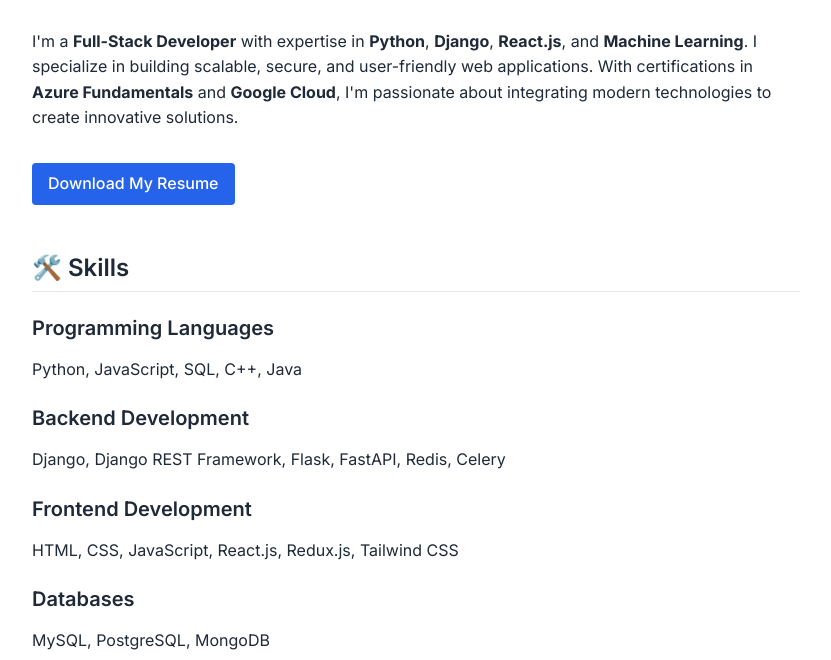
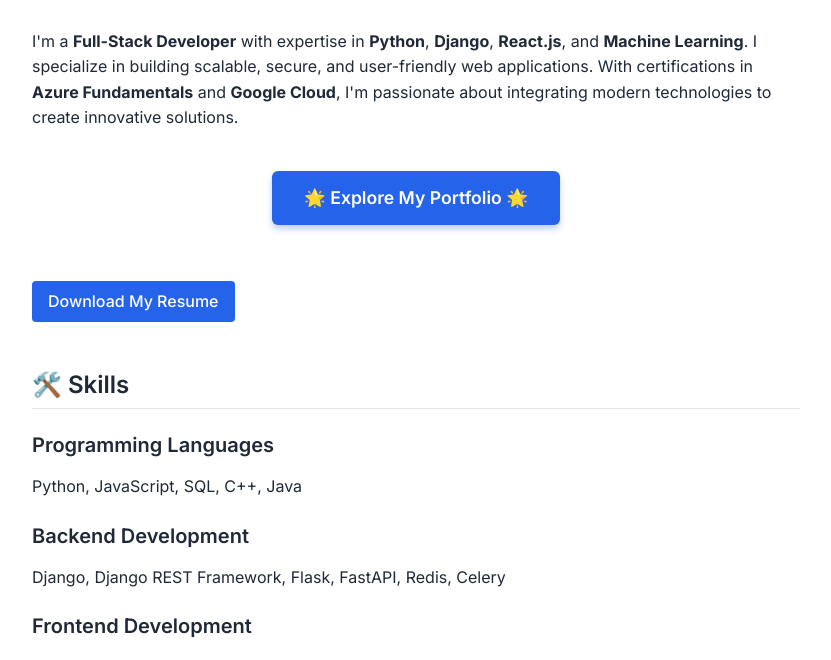
Before and after one commit to amal-babu-git/amal-babu-git, a plain HTML site: page index.html in a window 1280 px wide. Shown: the part 117-777 px from the top of the page, without its empty margins (224-1055 px from the left). Drawn offline with Linux system fonts and the light colour scheme.

Commit message:
portfolio link update

```diff
--- a/index.html
+++ b/index.html
@@ -127,6 +127,36 @@
 				text-decoration: none;
 			}
 
+			.portfolio-container {
+				display: flex;
+				justify-content: center;
+				margin: 1.5rem 0;
+			}
+
+			.portfolio-button {
+				display: inline-block;
+				background-color: var(--primary-color);
+				color: white;
+				padding: 0.8rem 2rem;
+				border-radius: 6px;
+				margin: 1rem 0;
+				font-weight: 600;
+				font-size: 1.1rem;
+				transition: all 0.3s ease;
+				box-shadow: 0 4px 6px rgba(37, 99, 235, 0.3);
+				text-align: center;
+			}
+
+			.portfolio-button:hover {
+				transform: translateY(-2px);
+				box-shadow: 0 7px 10px rgba(37, 99, 235, 0.4);
+				text-decoration: none;
+			}
+
+			.portfolio-button:active {
+				transform: translateY(0);
+			}
+
 			.section {
 				margin-bottom: 2rem;
 			}
@@ -227,6 +257,12 @@
 				I'm passionate about integrating modern technologies to create
 				innovative solutions.
 			</p>
+
+			<div class="portfolio-container">
+				<a href="https://amal-babu-git.github.io/" class="portfolio-button" target="_blank">
+					🌟 Explore My Portfolio 🌟
+				</a>
+			</div>
 
 			<a
 				href="https://drive.google.com/file/d/1KTYiS7ezcqsg1Y6eNOUKm4QPa_3tZWze/view?usp=sharing"
```
Also changed, not shown: 1 other file.
